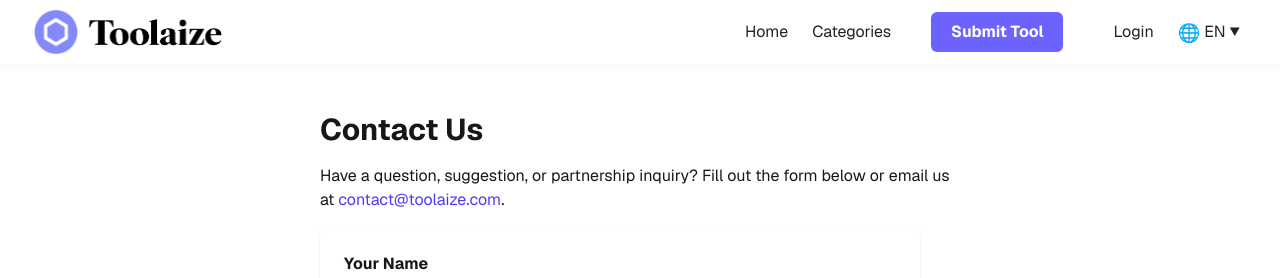
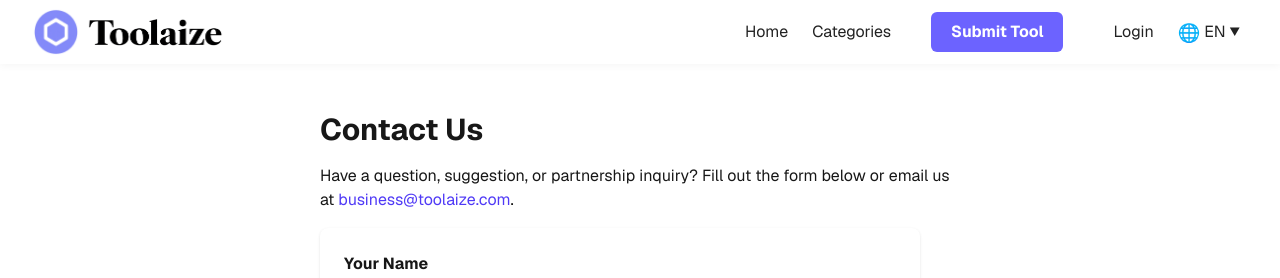
Before and after one commit to chenyichao1993/ai-tool, a Next.js app in the folder ai-tool-directory/: page /contact in a window 1280 px wide. Shown: the top 278 px of the page. Built offline with nearby package versions, Linux system fonts and the light colour scheme.

Commit message:
更新联系信息，将邮箱地址更改为 business@toolaize.com，以确保用户能够正确联系到我们。

```diff
--- a/ai-tool-directory/src/app/Footer.tsx
+++ b/ai-tool-directory/src/app/Footer.tsx
@@ -7,7 +7,7 @@ import { useState } from "react";
 export default function Footer() {
   const [showModal, setShowModal] = useState(false);
   const [copied, setCopied] = useState(false);
-  const email = "cocolovetin@foxmail.com";
+  const email = "business@toolaize.com";
 
   const handleCopy = async () => {
     try {
--- a/ai-tool-directory/src/app/components/ContactModal.tsx
+++ b/ai-tool-directory/src/app/components/ContactModal.tsx
@@ -8,7 +8,7 @@ interface ContactModalProps {
   email?: string;
 }
 
-const ContactModal: React.FC<ContactModalProps> = ({ open, onClose, email = "cocolovetin@foxmail.com" }) => {
+const ContactModal: React.FC<ContactModalProps> = ({ open, onClose, email = "business@toolaize.com" }) => {
   const [copied, setCopied] = useState(false);
   if (!open) return null;
   const handleCopy = async () => {
--- a/ai-tool-directory/src/app/contact/page.tsx
+++ b/ai-tool-directory/src/app/contact/page.tsx
@@ -7,7 +7,7 @@ export default function ContactPage() {
   return (
     <main className="max-w-2xl mx-auto px-4 py-12">
       <h1 className="text-3xl font-bold mb-4">Contact Us</h1>
-      <p className="mb-4">Have a question, suggestion, or partnership inquiry? Fill out the form below or email us at <a href="mailto:contact@toolaize.com" className="text-indigo-600 hover:underline">contact@toolaize.com</a>.</p>
+      <p className="mb-4">Have a question, suggestion, or partnership inquiry? Fill out the form below or email us at <a href="mailto:business@toolaize.com" className="text-indigo-600 hover:underline">business@toolaize.com</a>.</p>
       <form className="bg-white rounded-lg shadow p-6 flex flex-col gap-4" style={{maxWidth: 600}}>
         <label className="font-semibold">Your Name
           <input type="text" className="block w-full border border-gray-300 rounded px-3 py-2 mt-1" placeholder="Your name" required />
```
